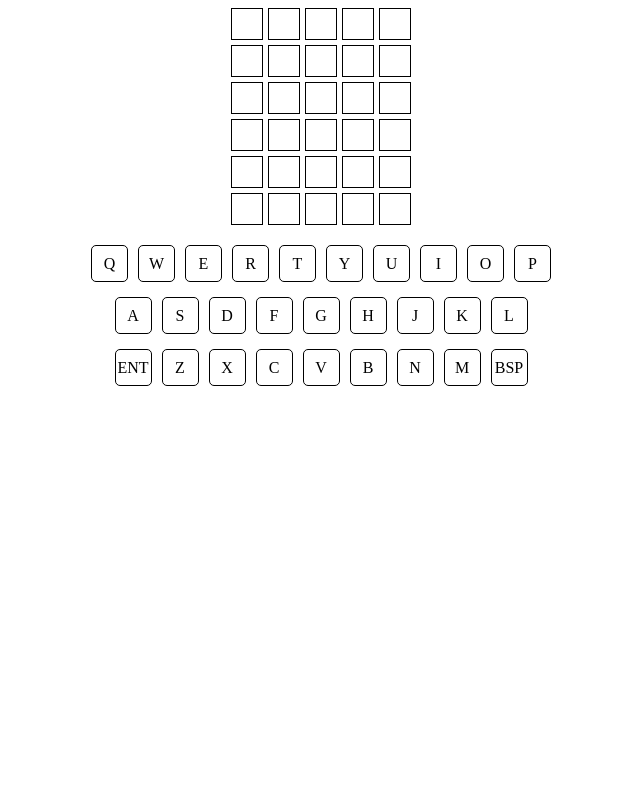
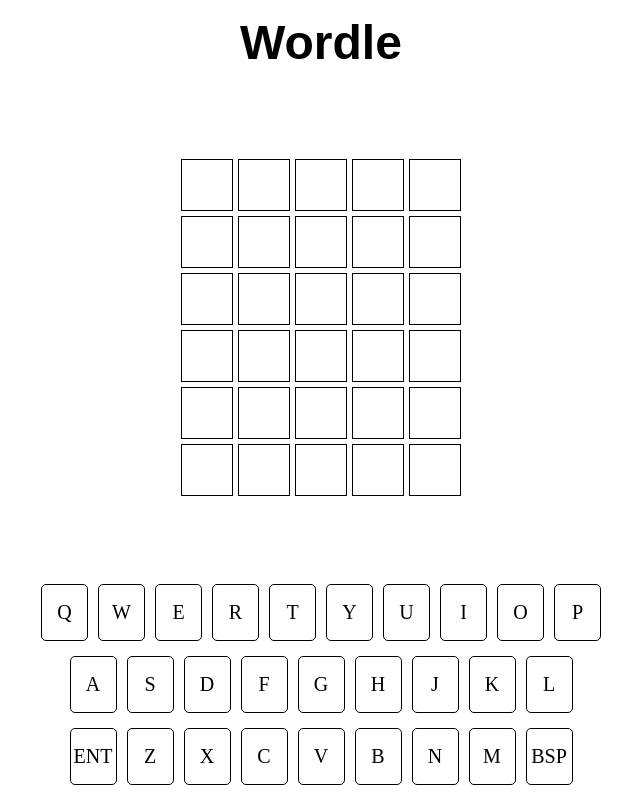
Before and after one commit to maz4/wordle, a React (Create React App) app: page / in a window 1280 px wide. Shown: the whole page, without its empty margins (319-959 px from the left). Built offline with nearby package versions, Linux system fonts and the light colour scheme.

Commit message:
style containers and handle screen sizes

```diff
--- a/src/App.css
+++ b/src/App.css
@@ -1,3 +1,26 @@
+body {
+  margin: 0;
+  min-width: 375px;
+}
+
 .container {
-  margin: 0 auto;
+  display: flex;
+  flex-flow: column;
+  align-items: center;
+  justify-content: space-between;
+  height: 100vh;
 }
+
+.title {
+  font-family: fantasy, sans-serif;
+  font-size: 38px;
+  margin-top: 10px;
+  margin-bottom: 0;
+}
+
+@media only screen and (min-width: 768px) {
+  .title {
+    font-size: 48px;
+    margin-top: 15px;
+  }
+}
--- a/src/App.tsx
+++ b/src/App.tsx
@@ -84,6 +84,7 @@
 
   return (
     <div className="container">
+      <h1 className="title">Wordle</h1>
       <Board guesses={guesses} success={success} currentGuess={currentGuess} />
       <Keyboard charactersMap={charactersMap} />
     </div>
--- a/src/components/Board/Board.css
+++ b/src/components/Board/Board.css
@@ -3,7 +3,6 @@
   flex-direction: column;
   align-items: center;
   gap: 5px;
-  margin-bottom: 20px;
 }
 
 .board__line {
@@ -16,9 +15,9 @@
   align-items: center;
   justify-content: center;
   border: 1px black solid;
-  width: 30px;
-  height: 30px;
-  font-size: 20px;
+  width: 45px;
+  height: 45px;
+  font-size: 25px;
   text-transform: uppercase;
 }
 
@@ -31,3 +30,11 @@
 .board__tile--gray {
   background-color: lightgray;
 }
+
+@media only screen and (min-width: 768px) {
+  .board__tile {
+    width: 50px;
+    height: 50px;
+    font-size: 28px;
+  }
+}
--- a/src/components/Keyboard/Keyboard.css
+++ b/src/components/Keyboard/Keyboard.css
@@ -8,7 +8,7 @@
 .keyboard__row {
   display: flex;
   justify-content: center;
-  gap: 10px;
+  gap: 6px;
   margin-bottom: 15px;
 }
 
@@ -16,12 +16,13 @@
   display: flex;
   align-items: center;
   justify-content: center;
-  width: 35px;
-  height: 35px;
+  width: 30px;
+  height: 45px;
   border: 1px black solid;
   border-radius: 5px;
   text-transform: uppercase;
-  font-size: 16px;
+  font-size: 14px;
+  cursor: pointer;
 }
 
 .keyboard__key--green {
@@ -33,3 +34,18 @@
 .keyboard__key--gray {
   background-color: lightgray;
 }
+
+@media screen (min-width: 780px) {
+}
+
+@media only screen and (min-width: 768px) {
+  .keyboard__row {
+    gap: 10px;
+  }
+
+  .keyboard__key {
+    width: 45px;
+    height: 55px;
+    font-size: 20px;
+  }
+}
```
